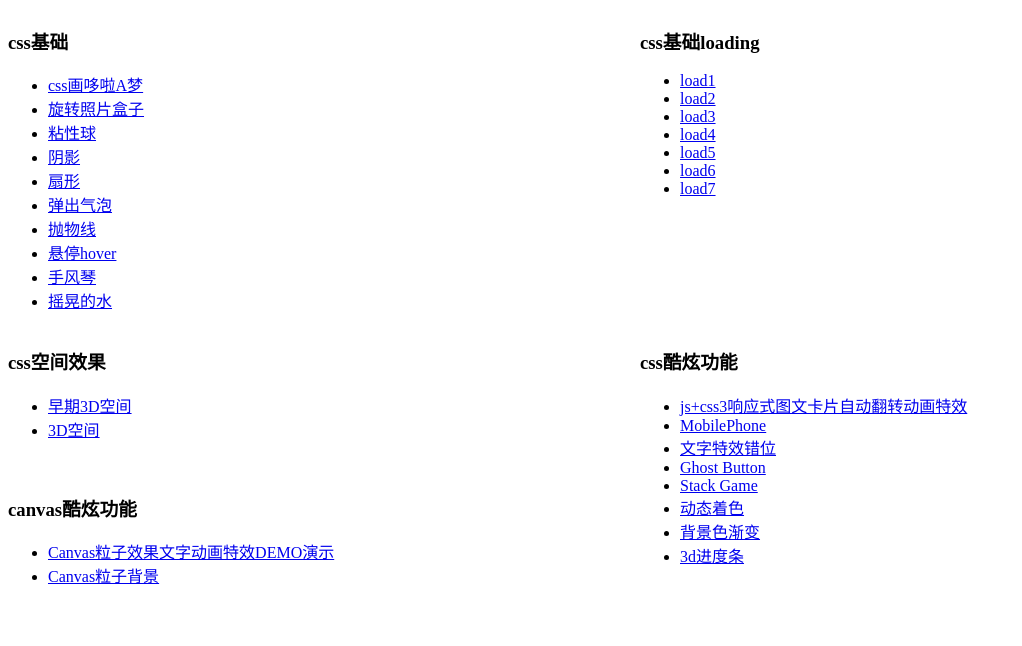
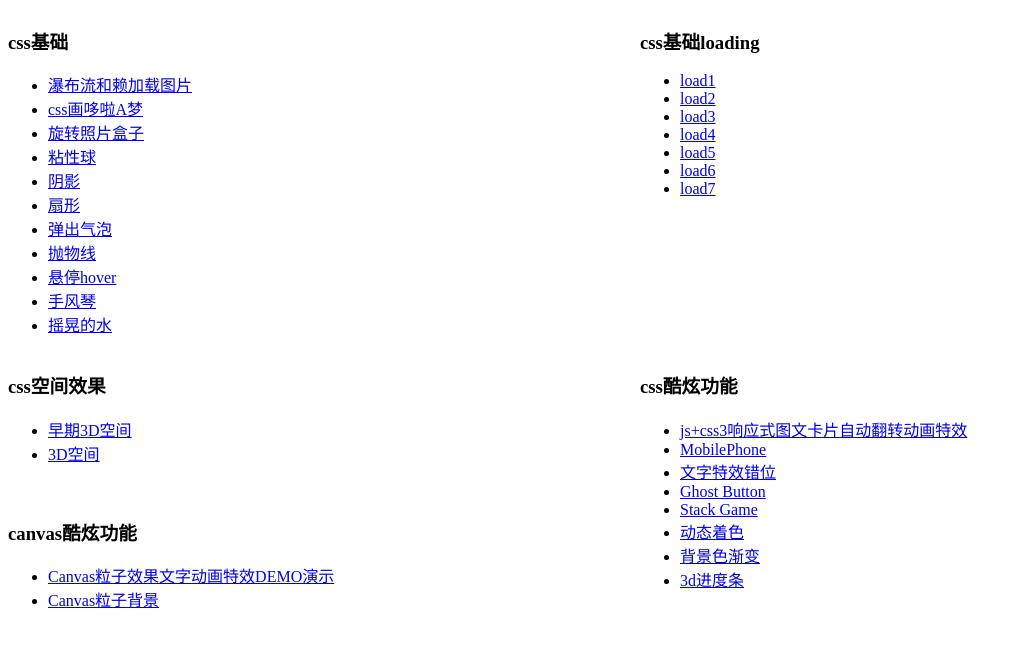
Before and after one commit to zhangaming/css, a website: page index.html in a window 1280 px wide. Shown: the whole page, without its empty margins (0-1022 px from the left). Drawn offline with Linux system fonts and the light colour scheme.

Commit message:
提交功能

```diff
--- a/index.html
+++ b/index.html
@@ -28,6 +28,7 @@
     <div class="row-50">
       <h3>css基础</h3>
       <ul>
+        <li><a href="./cssjs-waterfall/index.html">瀑布流和赖加载图片</a></li>
         <li><a href="./duolaAmeng/index.html">css画哆啦A梦</a></li>
         <li><a href="./rotate/index.html">旋转照片盒子</a></li>
         <li><a href="./css_tricks/stickyBall.html">粘性球</a></li>
```
Also changed, not shown: cssjs-waterfall/index.html (+2 -0 lines).
